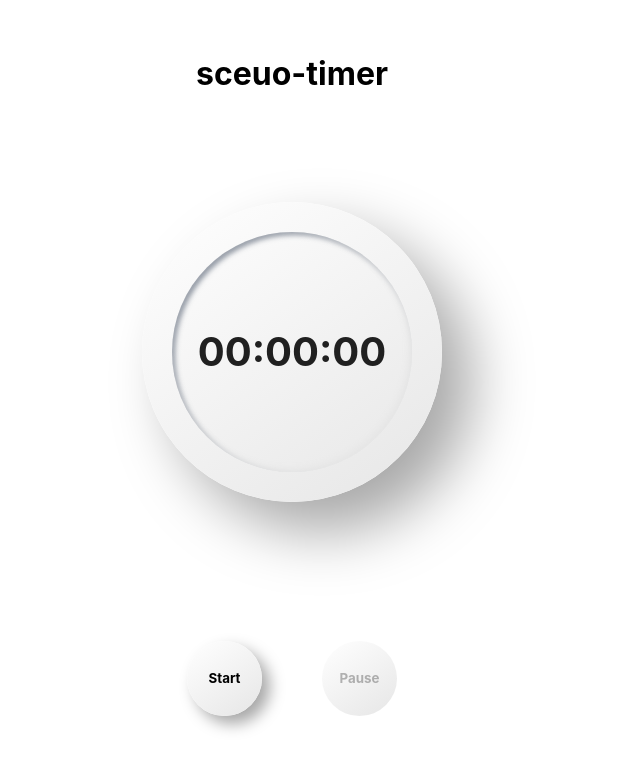
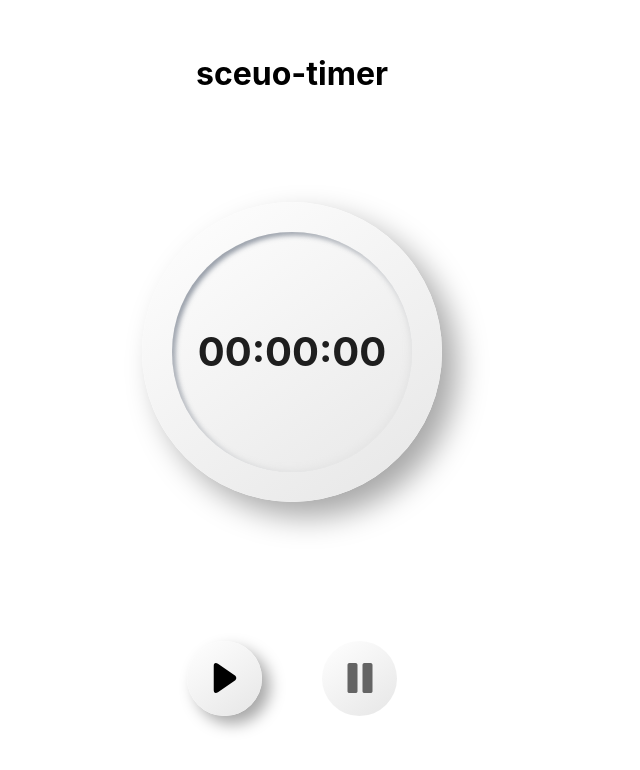
Before and after one commit to asmmer/sceuo-timer, a React app: page / in a window 1280 px wide. Shown: the top 770 px of the page, without its empty margins (348-988 px from the left). Built offline with nearby package versions, Linux system fonts and the light colour scheme.

Commit message:
Some features and fixes

```diff
--- a/public/index.html
+++ b/public/index.html
@@ -7,37 +7,14 @@
     <meta name="theme-color" content="#000000" />
     <meta
       name="description"
-      content="Web site created using create-react-app"
+      content="Simple timer via skeuomorphism."
     />
     <link rel="apple-touch-icon" href="%PUBLIC_URL%/logo192.png" />
-    <!--
-      manifest.json provides metadata used when your web app is installed on a
-      user's mobile device or desktop. See https://developers.google.com/web/fundamentals/web-app-manifest/
-    -->
     <link rel="manifest" href="%PUBLIC_URL%/manifest.json" />
-    <!--
-      Notice the use of %PUBLIC_URL% in the tags above.
-      It will be replaced with the URL of the `public` folder during the build.
-      Only files inside the `public` folder can be referenced from the HTML.
-
-      Unlike "/favicon.ico" or "favicon.ico", "%PUBLIC_URL%/favicon.ico" will
-      work correctly both with client-side routing and a non-root public URL.
-      Learn how to configure a non-root public URL by running `npm run build`.
-    -->
-    <title>React App</title>
+    <title>sceuo-timer</title>
   </head>
   <body>
     <noscript>You need to enable JavaScript to run this app.</noscript>
     <div id="root"></div>
-    <!--
-      This HTML file is a template.
-      If you open it directly in the browser, you will see an empty page.
-
-      You can add webfonts, meta tags, or analytics to this file.
-      The build step will place the bundled scripts into the <body> tag.
-
-      To begin the development, run `npm start` or `yarn start`.
-      To create a production bundle, use `npm run build` or `yarn build`.
-    -->
   </body>
 </html>
--- a/src/App.css
+++ b/src/App.css
@@ -4,38 +4,3 @@
   align-items: center;
   justify-content: center;
 }
-
-.App-logo {
-  height: 40vmin;
-  pointer-events: none;
-}
-
-@media (prefers-reduced-motion: no-preference) {
-  .App-logo {
-    animation: App-logo-spin infinite 20s linear;
-  }
-}
-
-.App-header {
-  background-color: #282c34;
-  min-height: 100vh;
-  display: flex;
-  flex-direction: column;
-  align-items: center;
-  justify-content: center;
-  font-size: calc(10px + 2vmin);
-  color: white;
-}
-
-.App-link {
-  color: #61dafb;
-}
-
-@keyframes App-logo-spin {
-  from {
-    transform: rotate(0deg);
-  }
-  to {
-    transform: rotate(360deg);
-  }
-}
--- /dev/null
+++ b/src/components/Icon/Icon.sass
@@ -0,0 +1,6 @@
+.icon
+    display: flex
+    justify-content: center
+
+    svg
+        width: 30px
--- /dev/null
+++ b/src/components/Icon/Icon.tsx
@@ -0,0 +1,51 @@
+import React from 'react';
+
+import './Icon.sass';
+
+export enum Icons {
+    Start,
+    Pause,
+    Stop
+}
+
+interface IIcon {
+    type: Icons
+}
+
+export const Icon: React.FC<IIcon> = React.memo(({ type }: IIcon) => <span className="icon">
+    {
+        type === Icons.Start && <>
+            <svg x="0px" y="0px" viewBox="0 0 494.148 494.148">
+                <g>
+                    <path d="M405.284,201.188L130.804,13.28C118.128,4.596,105.356,0,94.74,0C74.216,0,61.52,16.472,61.52,44.044v406.124
+                        c0,27.54,12.68,43.98,33.156,43.98c10.632,0,23.2-4.6,35.904-13.308l274.608-187.904c17.66-12.104,27.44-28.392,27.44-45.884
+                        C432.632,229.572,422.964,213.288,405.284,201.188z"/>
+                </g>
+            </svg>
+        </>
+    }
+    {
+        type === Icons.Pause && <>
+            <svg x="0px" y="0px" viewBox="0 0 512 512">
+                <g>
+                    <path d="M181.333,0H74.667c-17.643,0-32,14.357-32,32v448c0,17.643,14.357,32,32,32h106.667c17.643,0,32-14.357,32-32V32
+                        C213.333,14.357,198.976,0,181.333,0z"/>
+                </g>
+                <g>
+                    <path d="M437.333,0H330.667c-17.643,0-32,14.357-32,32v448c0,17.643,14.357,32,32,32h106.667c17.643,0,32-14.357,32-32V32
+                        C469.333,14.357,454.976,0,437.333,0z"/>
+                </g>
+            </svg>
+        </>
+    }
+    {
+        type === Icons.Stop && <>
+            <svg version="1.1" x="0px" y="0px" viewBox="0 0 493.56 493.56">
+                <g>
+                    <path d="M438.254,0H58.974C27.502,0,0.006,25.992,0.006,57.472v379.256c0,31.48,27.496,56.832,58.968,56.832h379.28
+                        c31.468,0,55.3-25.352,55.3-56.832V57.472C493.554,25.992,469.722,0,438.254,0z"/>
+                </g>
+            </svg>
+        </>
+    }
+</span>);
--- a/src/components/Timer/Timer.sass
+++ b/src/components/Timer/Timer.sass
@@ -1,5 +1,6 @@
-$default-color: #202020
-$paused-color: #5f5f5f
+$default-color: rgb(30, 30, 30)
+$paused-color: rgb(100, 100, 100)
+$active-color: rgb(51, 102, 255)
 
 .timer
     height: 100%
@@ -22,7 +23,7 @@ $paused-color: #5f5f5f
         color: $default-color
         border-radius: 100%
         background: linear-gradient(145deg, #ffffff, #e6e6e6)
-        box-shadow: 30px 30px 60px #a8a8a8, -30px -30px 60px #ffffff
+        box-shadow: 15px 15px 30px #a8a8a8, -15px -15px 30px #ffffff
         position: relative
         transition: .3s ease-in-out color
 
@@ -37,6 +38,17 @@ $paused-color: #5f5f5f
 
         &_paused
             color: $paused-color
+
+    &__progress-bar
+        height: 300px
+        width: 300px
+
+        circle
+            fill: transparent
+
+        path
+            stroke: $active-color
+            transition: 1s ease-in-out all
 
     &__controller
         display: flex
@@ -64,4 +76,9 @@ $paused-color: #5f5f5f
             box-shadow: 2px 2px 4px #a8a8a8, -2px -2px 4px #ffffff
 
         &:disabled
+            cursor: initial
             box-shadow: none
+
+            .icon
+                svg
+                    fill: $paused-color
--- a/src/components/Timer/Timer.tsx
+++ b/src/components/Timer/Timer.tsx
@@ -1,6 +1,7 @@
 import React, { useState, useEffect } from 'react';
 
 import './Timer.sass';
+import { Icon, Icons } from '../Icon/Icon';
 
 interface ITimeObject {
     seconds: number;
@@ -52,23 +53,23 @@ export const Timer: React.FC = () => {
      */
     const [time, setTime] = useState(TIME_OBJECT);
 
-    const runTimer = () => {
+    const runTimer = (): void => {
         setTimerState(TimerState.isRunning);
         timer = setInterval(getTick, STANDARD_INTERVAL);
     }
 
-    const pauseTimer = () => {
+    const pauseTimer = (): void => {
         setTimerState(TimerState.isPaused);
         clearInterval(timer);
     }
 
-    const stopTimer = () => {
+    const stopTimer = (): void => {
         setTimerState(TimerState.isStoped);
         setTime(TIME_OBJECT);
         clearInterval(timer);
     }
 
-    const getTick = () => {
+    const getTick = (): void => {
         setTime((time: ITimeObject) => {
             let { hours, minutes, seconds }: ITimeObject = time;
 
@@ -96,9 +97,9 @@ export const Timer: React.FC = () => {
         })
     }
 
-    const getParsedTime = () => {
-        let { hours, minutes, seconds }: ITimeObject = time;
-        let parsedHours = (hours < 10) ? `0${hours}` : `${hours}`,
+    const getParsedTime = (): string => {
+        const { hours, minutes, seconds }: ITimeObject = time;
+        const parsedHours = (hours < 10) ? `0${hours}` : `${hours}`,
             parsedMinutes = (minutes < 10) ? `0${minutes}` : `${minutes}`,
             parsedSeconds = (seconds < 10) ? `0${seconds}` : `${seconds}`
 
@@ -122,15 +123,15 @@ export const Timer: React.FC = () => {
         </div>
         <div className="timer__controller">
             <button className="timer__button" onClick={playStopAction}>
-                {(timerState === TimerState.isStoped) ? 'Start' :
-                 (timerState === TimerState.isPaused) ? 'Continue' : 'Stop'}
+                {(timerState === TimerState.isStoped ||
+                  timerState === TimerState.isPaused) ? <Icon type={Icons.Start}/> : <Icon type={Icons.Stop}/>}
             </button>
             <button
                 className="timer__button"
                 onClick={() => pauseTimer()}
                 disabled={timerState === TimerState.isStoped || timerState === TimerState.isPaused}
             >
-                Pause
+                <Icon type={Icons.Pause}/>
             </button>
         </div>
     </div>
--- a/src/index.css
+++ b/src/index.css
@@ -10,8 +10,3 @@ html, body, #root, .App {
   -webkit-font-smoothing: antialiased;
   -moz-osx-font-smoothing: grayscale;
 }
-
-code {
-  font-family: source-code-pro, Menlo, Monaco, Consolas, 'Courier New',
-    monospace;
-}
```
